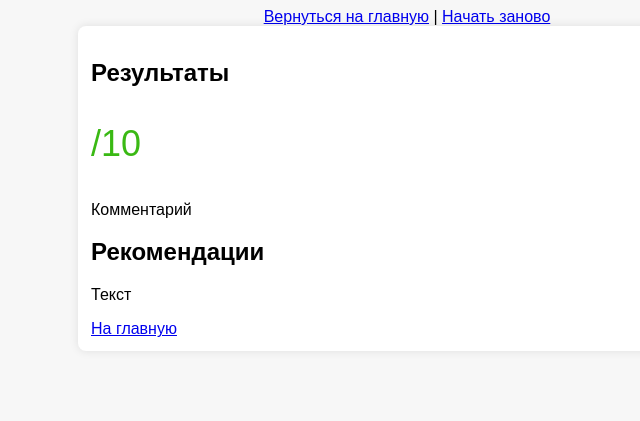
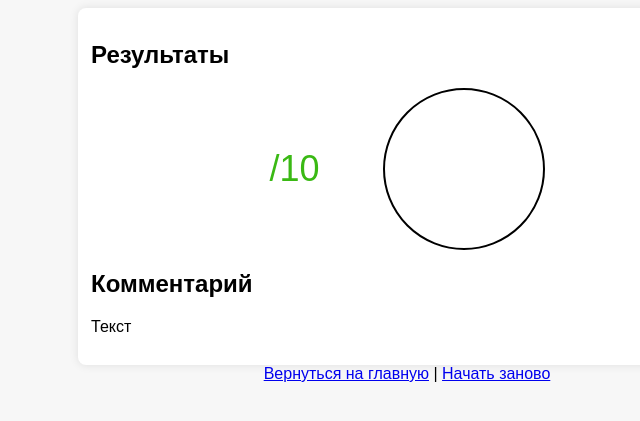
Before and after one commit to pmashchenok/finance_tutor, a Django app: template website/main_site/templates/main_site/results.html in a window 1280 px wide. Shown: the top 421 px of the page, without its empty margins (233-873 px from the left). Run offline with Django 4.2, Linux system fonts and the light colour scheme; the template is opened without the code that fills it, so the values that code supplies are empty.

Commit message:
pie chart для результатов теста

```diff
--- a/website/main_site/static/main_site/css/test.css
+++ b/website/main_site/static/main_site/css/test.css
@@ -78,3 +78,11 @@ button.submit_button:hover {
 .results p#score {
     font-size: 36px;
 }
+
+.results {
+    display: flex;
+    flex-direction: row;
+    gap: 10%;
+    justify-content: center;
+    align-items: center;
+}
--- a/website/main_site/templates/main_site/quiz_layout.html
+++ b/website/main_site/templates/main_site/quiz_layout.html
@@ -9,12 +9,12 @@
     </head>
     <body>
         <div class="container">
+           <div class="content">
+                {% block content %}
+                {% endblock %}
+            </div>
             <div class="navbar">
                 {% block navbar %}
-                {% endblock %}
-            </div>
-            <div class="content">
-                {% block content %}
                 {% endblock %}
             </div>
         </div>
--- a/website/main_site/templates/main_site/results.html
+++ b/website/main_site/templates/main_site/results.html
@@ -6,27 +6,61 @@
 {% endblock %}
 
 {% block content %}
-    <script>
-        let score = JSON.parse("{{ score|escapejs }}")
-    </script>
     <h2>Результаты</h2>
     <div class="results">
         {% if score < 3 %}
         <p id="score" style="color: rgb(185, 20, 20)">{{ score }}/10</p>
+        <style type="text/css" scoped>
+            .piechart {
+                border-radius: 100%;
+                width: 25%;
+                aspect-ratio: 1;
+                background: conic-gradient(rgb(185, 20, 20) 0deg calc(36deg * {{ score }}),
+                            rgb(128, 128, 128) calc(36deg * {{ score }}) 360deg);
+                border: 2px solid black;
+            }
+        </style>
         {% elif score < 6 %}
         <p id="score" style="color: rgb(185, 86, 20)">{{ score }}/10</p>
+        <style type="text/css" scoped>
+            .piechart {
+                border-radius: 100%;
+                width: 25%;
+                aspect-ratio: 1;
+                background: conic-gradient(rgb(185, 86, 20) 0deg calc(36deg * {{ score }}),
+                            rgb(128, 128, 128) calc(36deg * {{ score }}) 360deg);
+                border: 2px solid black;
+            }
+        </style>
         {% elif score < 9 %}
         <p id="score" style="color: rgb(185, 177, 20)">{{ score }}/10</p>
+        <style type="text/css" scoped>
+            .piechart {
+                border-radius: 100%;
+                width: 25%;
+                aspect-ratio: 1;
+                background: conic-gradient(rgb(185, 177, 20) 0deg calc(36deg * {{ score }}),
+                            rgb(128, 128, 128) calc(36deg * {{ score }}) 360deg);
+                border: 2px solid black;
+            }
+        </style>
         {% else %}
         <p id="score" style="color: rgb(58, 185, 20)">{{ score }}/10</p>
+        <style type="text/css" scoped>
+            .piechart {
+                border-radius: 100%;
+                width: 25%;
+                aspect-ratio: 1;
+                background: conic-gradient(rgb(58, 185, 20) 0deg calc(36deg * {{ score }}),
+                            rgb(128, 128, 128) calc(36deg * {{ score }}) 360deg);
+                border: 2px solid black;
+            }
+        </style>
         {% endif %}
         <div class="piechart"></div>
-        <p class="short_comment">Комментарий</p>
     </div>
     <div class="commentary">
-        <h2>Рекомендации</h2>
+        <h2>Комментарий</h2>
         <p>Текст</p>
     </div>
-    <script src="piechart.js"></script>
-<a href="{% url 'main' %}">На главную</a>
 {% endblock %}
```
